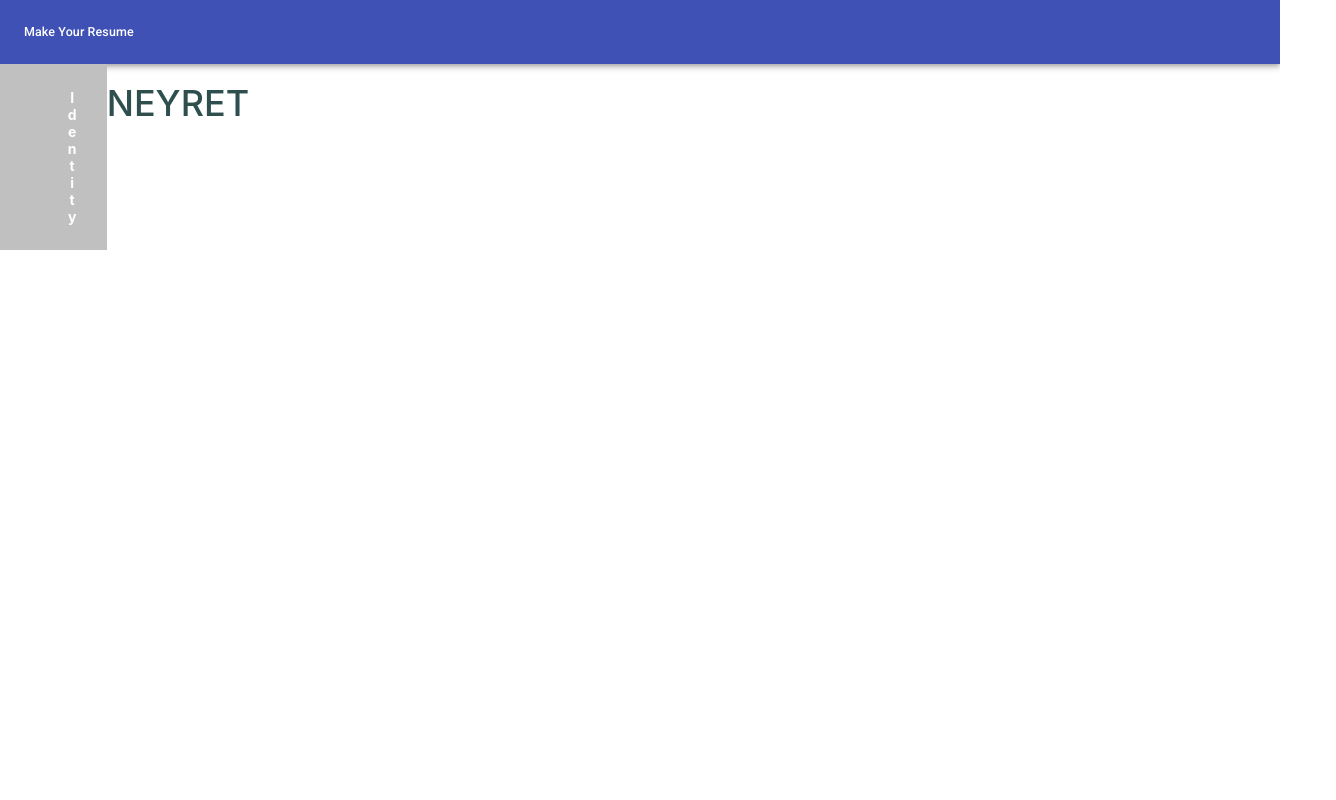
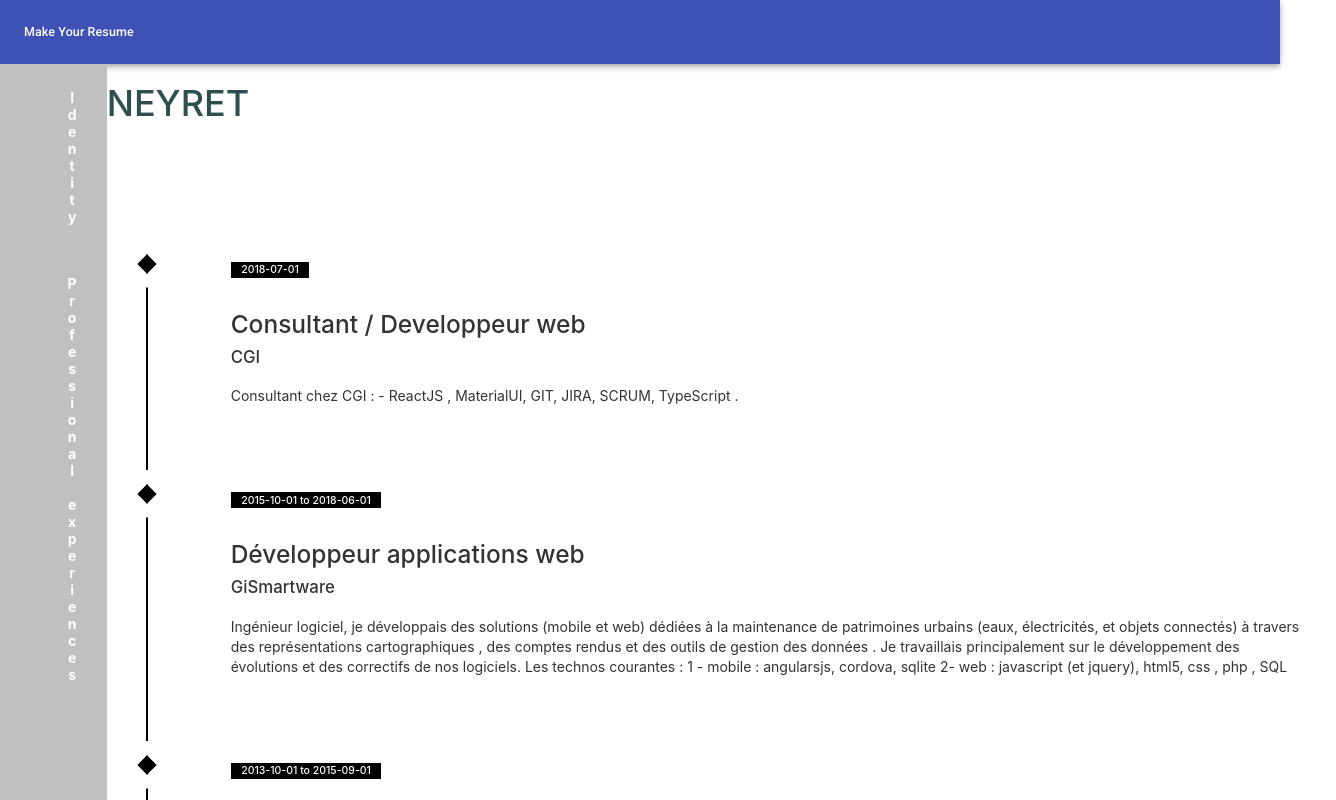
Before and after one commit to Tibneyret/CvTec, a React (Create React App) app in the folder client/: page / in a window 1280 px wide. Shown: the top 800 px of the page, 1336 px wide, since content can reach past the window. Built offline with nearby package versions, Linux system fonts and the light colour scheme.

Commit message:
:construction: Experiences style

```diff
--- a/client/src/components/resume/ResumeView.js
+++ b/client/src/components/resume/ResumeView.js
@@ -1,6 +1,7 @@
 import React from 'react';
 import * as user from '../../resources/myProfile.json';
 import Identity from './identity/Identity';
+import ListExperiences from './experiences/ListExperiences';
 import Grid from '@material-ui/core/Grid';
 
 const ResumeView = () => {
@@ -9,6 +10,7 @@ const ResumeView = () => {
     <Grid container spacing={0}>
       <Grid item xs={12}>
         <Identity userIdentity={user.basics} />
+        <ListExperiences userExperiences={user.work} />
       </Grid>
     </Grid>
   );
--- /dev/null
+++ b/client/src/components/resume/experiences/ListExperiences.js
@@ -0,0 +1,123 @@
+import React from 'react';
+import PropTypes from 'prop-types';
+import { withStyles } from '@material-ui/core/styles';
+import Grid from '@material-ui/core/Grid';
+
+const color1 = 'black',
+  color2 = 'white',
+  color3 = '#a83279';
+
+const styles = {
+  headExperiences: {
+    background: 'silver',
+    writingMode: 'vertical-rl',
+    textOrientation: 'upRight',
+    color: '#FFF',
+    padding: '25px',
+    fontWeight: 'Bold'
+  },
+  timeline: {
+    position: 'relative',
+    maxWidth: '100em',
+    '&:before': {
+      backgroundColor: color1,
+      content: "''",
+      marginLeft: '-1px',
+      position: 'absolute',
+      top: 0,
+      width: '2px',
+      height: '100%',
+    },
+    '& h3': {
+      fontSize: '1.75em'
+    },
+    '& h4': {
+      fontSize: '1.2em',
+      marginBottom: '1.2em'
+    },
+  },
+  timelineEvent: {
+    listStyleType: 'none',
+    position: 'relative',
+    '&:hover': {
+      '& label': {
+        transform: 'rotate(-45deg)',
+        backgroundColor: color3,
+      },
+      '& h5': {
+        boxShadow: `inset 40em 0 0 0 ${color3}`,
+      },
+    },
+  },
+  timelineEventIcon: {
+    transition: 'transform 0.2s ease-in',
+    transform: 'rotate(45deg)',
+    backgroundColor: 'black',
+    outline: `10px solid ${color2}`,
+    display: 'block',
+    margin: '0.5em 0.5em 0.5em -0.5em',
+    position: 'absolute',
+    top: 0,
+    width: '1em',
+    height: '1em',
+  },
+  timelineEventThumbnail: {
+    transition: '0.5s ease-in 0.1s',
+    color: 'white',
+    fontSize: '0.75em',
+    backgroundColor: color1,
+    boxShadow: 'inset 0 0 0 0em #ef795a',
+    display: 'inline-block',
+    marginBottom: '1.2em',
+    padding: '0.25em 1em 0.2em 1em',
+  },
+  timelineEventCopy: {
+    padding: '2em',
+    position: 'relative',
+    top: '-1.875em',
+    left: '4em',
+  },
+  container: {
+    boxSizing: 'border-box',
+  }
+};
+
+class ListExperiences extends React.Component {
+
+  render() {
+    const { classes } = this.props;
+    return (
+      <div>
+        <Grid container className={classes.container} spacing={0}>
+          <Grid item xs={1} className={classes.headExperiences}>
+            Professional experiences
+          </Grid>
+          <Grid item xs={11}>
+            {this.props.userExperiences.map((exp, key) =>
+              <ul key={key} className={classes.timeline}>
+                <li className={classes.timelineEvent}>
+                  <label className={classes.timelineEventIcon}></label>
+                  <div className={classes.timelineEventCopy}>
+                    <h5 className={classes.timelineEventThumbnail}>
+                      {/* todo : afficher correctement les dates, et faire une fonction pour quand il n'y a pas de date => afficher 'aujourd'hui' */}
+                      {exp.startDate} {exp.endDate ? 'to ' + exp.endDate : ''}
+                    </h5>
+                    <h3>{exp.position}</h3>
+                    <h4>{exp.company}</h4>
+                    <p>{exp.summary}</p>
+                  </div>
+                </li>
+              </ul>)}
+          </Grid>
+        </Grid>
+      </div>
+    );
+  }
+}
+
+ListExperiences.propTypes = {
+  userExperiences: PropTypes.array.isRequired,
+  classes: PropTypes.object.isRequired,
+};
+
+export default withStyles(styles)(ListExperiences);
```
